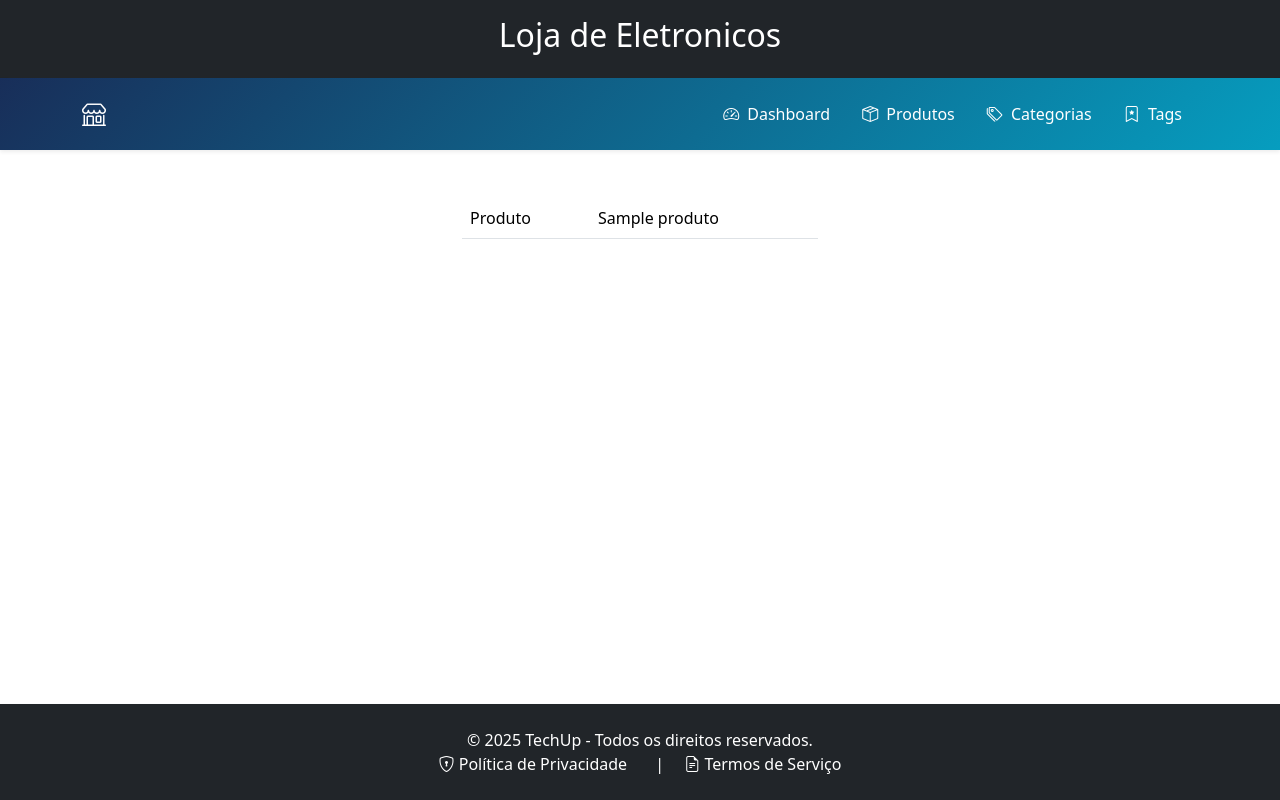
After one commit to felipefvalle/projeto.final, a Django app: page /estoque/produtos/1/ in a window 1280 px wide. The commit adds this page. Run offline with Django 5.2, Linux system fonts and the light colour scheme; tables that the repository leaves empty hold one stand-in row (values such as "Sample post").

Commit message:
Listas e Tabelas de Produtos

```diff
--- a/projetofinal/estoque/templates/estoque/_base.html
+++ b/projetofinal/estoque/templates/estoque/_base.html
@@ -49,15 +49,14 @@
 <body>
 
     <div class="bg-dark text-white py-3 shadow-sm">
-    <h2 class='text-center'>Sistema de Estoque</h2>
-
+        <h2 class='text-center'>Loja de Eletronicos</h2>
     </div>
 
     <!-- Header -->
     <header class="bg-dark text-white py-3 shadow-sm">
         <div class="container d-flex flex-wrap justify-content-between align-items-center">
             <a href="/" class="text-white text-decoration-none h4 mb-0 d-flex align-items-center">
-                <i class="bi bi-shop me-2"></i> TechUp
+                <i class="bi bi-shop me-2"></i>
             </a>
             <nav>
                 <ul class="nav">
--- /dev/null
+++ b/projetofinal/estoque/templates/estoque/produto_detail.html
@@ -0,0 +1,37 @@
+{% extends "estoque/_base.html" %}
+
+{% comment %} Extende o Template Base  {% endcomment %}
+
+{% comment %} Titulo da Página {% endcomment %}
+
+{% block title %} Pagina Inicial - TechUp {% endblock title%}
+
+{% comment %} Adiciona um conjunto de CSS especifico {% endcomment %}
+
+{% block extra_css%}
+
+    {{block.super}}
+
+{% endblock extra_css%}
+
+{% comment %} Conteúdo da Página {% endcomment %}
+
+{% block content %}
+
+    <div class="row">
+        <div class="col-md-4"></div>
+
+        <div class="col-md-4">
+            <table class="table">
+                <tr>
+                    <td>Produto</td> <td> {{ produto.nome }}</td>
+                </tr>
+            </table>
+        </div>
+
+        <div class="col-md-4"></div>
+
+    </div>
+
+
+{% endblock content %}
--- a/projetofinal/estoque/urls.py
+++ b/projetofinal/estoque/urls.py
@@ -5,4 +5,7 @@ app_name = 'estoque'
 
 urlpatterns = [
     path('', views.index, name='index'),
+    path('produtos/listar', views.ProdutoTabelaListView.as_view(), name='produto_tabela_list'),
+    path('produtos/<int:pk>/', views.ProdutoDetailView.as_view(), name='produto_detail'),
+
 ]
--- a/projetofinal/estoque/views.py
+++ b/projetofinal/estoque/views.py
@@ -3,7 +3,7 @@ from django.urls import reverse_lazy
 from django.views.generic import (ListView, DetailView, CreateView, UpdateView, DeleteView)
 from django.contrib import messages
 
-#Models
+# Models
 
 from .models import Produto, Tag, CategoriaProduto
 
@@ -14,3 +14,19 @@ def index(request):
     }
 
     return render(request, 'estoque/index_estoque.html', context)
+
+# Lista de Produtos Dashboard
+
+class ProdutoTabelaListView(ListView):
+
+    model = Produto
+    template_name = 'estoque/produto_tabela_list.html'
+    context_object_name = 'produtos'
+    ordering = ['nome']
+
+
+class ProdutoDetailView(DetailView):
+
+    model = Produto
+    template_name = 'estoque/produto_detail.html'
+    context_object_name = 'produto'
```
Also changed, not shown: projetofinal/estoque/templates/estoque/produto_tabela_list.html (added, +61 -0 lines), projetofinal/estoque/models.py (line endings or trailing spaces), projetofinal/media/produtos/console_nintendo_switch_oled_64gb_edicao_mario_kart_8_deluxe_.jpg (added), projetofinal/media/produtos/nintendo_switch_lite_azul.jpg (added), projetofinal/media/produtos/notebook_gamer_acer_nitro_v15_i7_13620h_8gb_512gb_ssd_rtx_3050_linux_tela_15_6_niO6O6p.jpeg (added), projetofinal/media/produtos/notebook_vaio_fe_16_amd_ryzen.jpg (added), projetofinal/media/produtos/playstation_vr2_sense_para_ps5_realidade_virtual.jpg (added).
